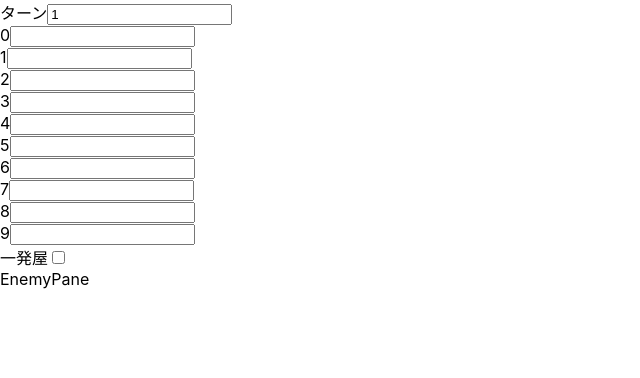
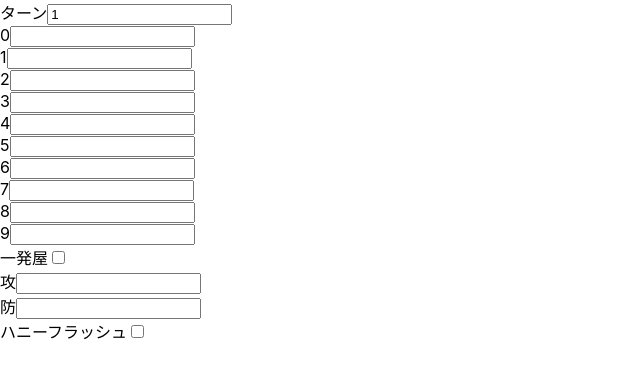
Before and after one commit to yukihane/rance01-damage, a React (Create React App) app in the folder rance01-damage/: page / in a window 1280 px wide. Shown: the top 378 px of the page, without its empty margins (0-640 px from the left). Built offline with nearby package versions, Linux system fonts and the light colour scheme.

Commit message:
敵のペイン

```diff
--- a/rance01-damage/src/EnemyPane.tsx
+++ b/rance01-damage/src/EnemyPane.tsx
@@ -1,3 +1,22 @@
 export const EnemyPane = () => {
-  return <div>EnemyPane</div>;
+  return (
+    <div>
+      <div>
+        <label>
+          攻<input type="text" name="enemyAtack" id="enemyAtack" />
+        </label>
+      </div>
+      <div>
+        <label>
+          防<input type="text" name="enemyDefense" id="enemyDefense" />
+        </label>
+      </div>
+      <div>
+        <label>
+          ハニーフラッシュ
+          <input type="checkbox" name="honeyFlash" id="honeyFlash" />
+        </label>
+      </div>
+    </div>
+  );
 };
```
